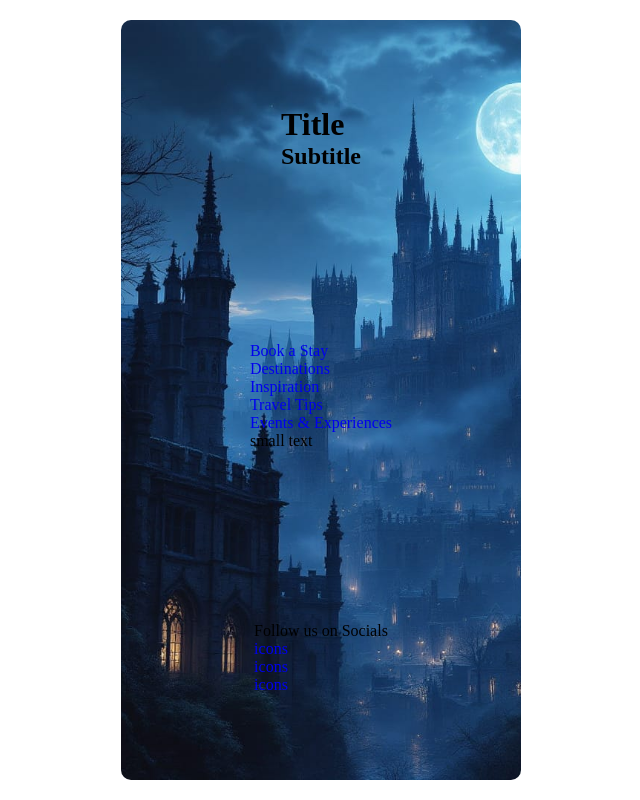
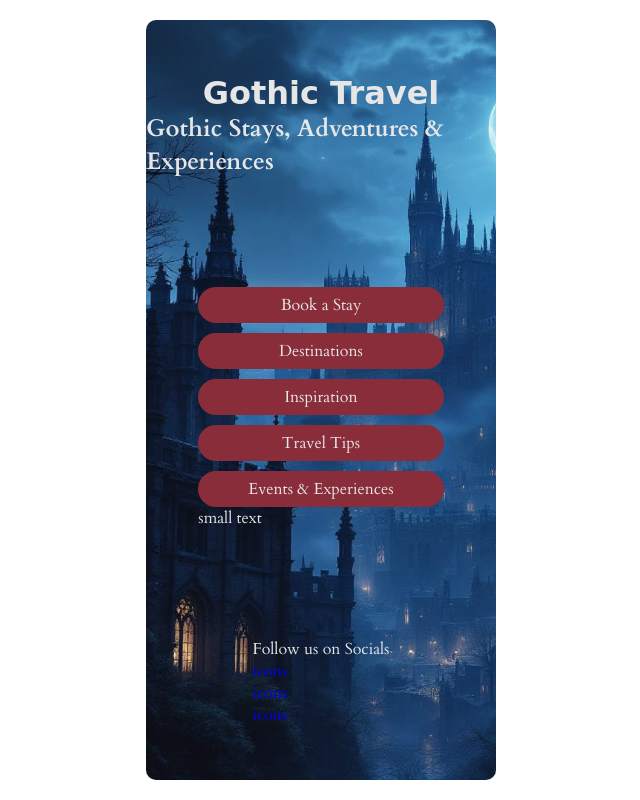
Before and after one commit to Liene31/travel-app-tamplate, a plain HTML site: page index.html in a window 1280 px wide. Shown: the whole page, without its empty margins (319-959 px from the left). Drawn offline with Linux system fonts and the light colour scheme; a web font is replaced by a local one.

Commit message:
Update styles

```diff
--- a/css/styles.css
+++ b/css/styles.css
@@ -10,6 +10,8 @@ body {
   display: flex;
   justify-content: center;
   height: 100vh;
+  font-family: "Cardo", serif;
+  color: #e6e6e6;
 }
 
 .container {
@@ -21,7 +23,41 @@ body {
   background-size: cover;
   background-repeat: no-repeat;
   background-position: 25% 24%;
-  width: 400px;
+  width: 350px;
   margin: 1.25em;
   border-radius: 10px;
 }
+
+/* Sections */
+
+header {
+  display: flex;
+  flex-direction: column;
+  align-items: center;
+  flex-wrap: wrap;
+}
+
+h1 {
+  font-family: "UnifrakturCook", cursive;
+}
+
+/* h2 {
+  color: #85193c;
+} */
+
+main ul {
+  display: flex;
+  flex-direction: column;
+  gap: 10px;
+  text-align: center;
+}
+
+main li {
+  background-color: #8a2d3b;
+  padding: 7px 50px;
+  border-radius: 20px;
+}
+
+main a {
+  color: inherit;
+}
--- a/index.html
+++ b/index.html
@@ -3,6 +3,13 @@
   <head>
     <meta charset="UTF-8" />
     <meta name="viewport" content="width=device-width, initial-scale=1.0" />
+    <!-- Google Fonts -->
+    <link rel="preconnect" href="https://fonts.googleapis.com" />
+    <link rel="preconnect" href="https://fonts.gstatic.com" crossorigin />
+    <link
+      href="https://fonts.googleapis.com/css2?family=Cardo:ital,wght@0,400;0,700;1,400&family=UnifrakturCook:wght@700&display=swap"
+      rel="stylesheet"
+    />
     <!-- CSS -->
     <link rel="stylesheet" href="./css/styles.css" />
     <title>Travel App Template</title>
@@ -10,8 +17,8 @@
   <body>
     <div class="container">
       <header>
-        <h1>Title</h1>
-        <h2>Subtitle</h2>
+        <h1>Gothic Travel</h1>
+        <h2>Gothic Stays, Adventures & Experiences</h2>
       </header>
       <main>
         <ul>
```
